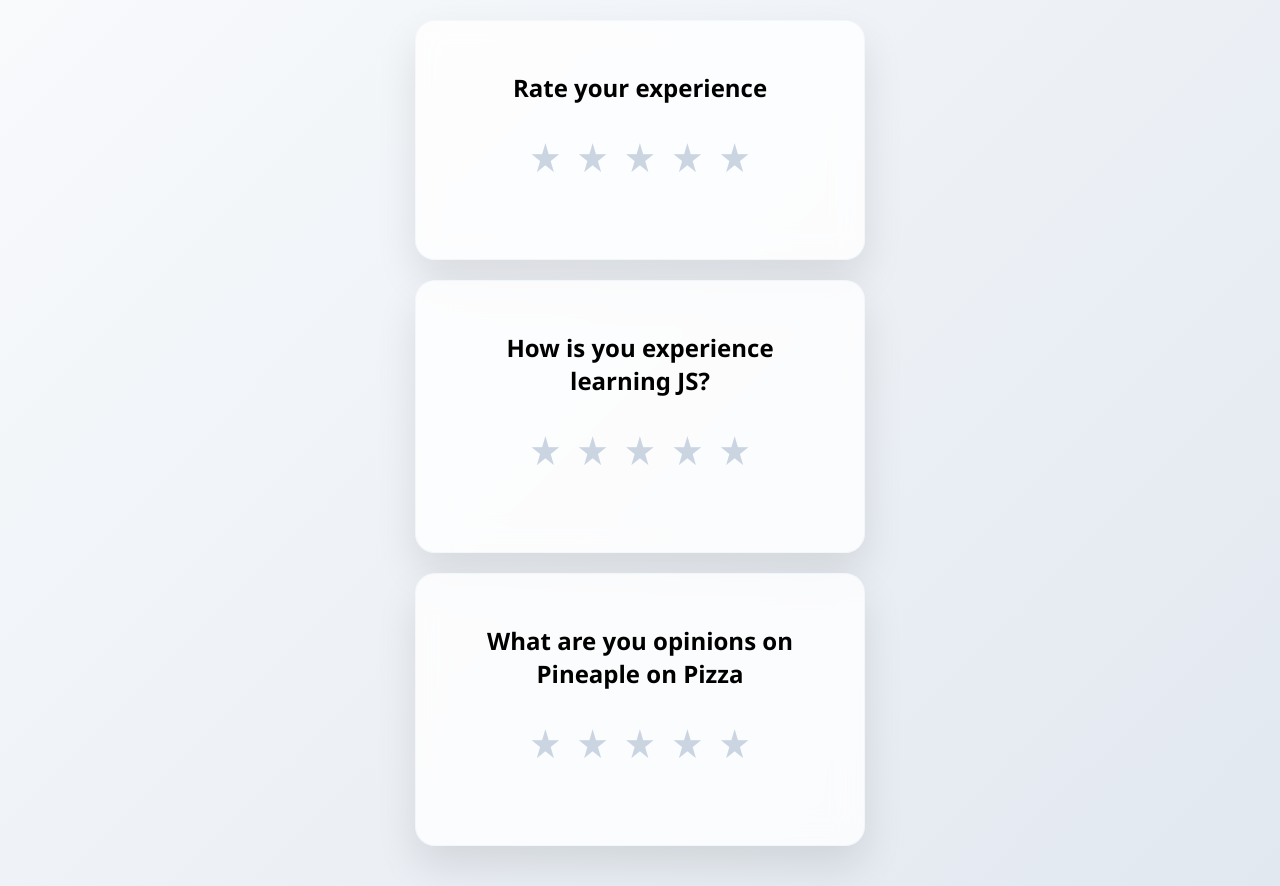
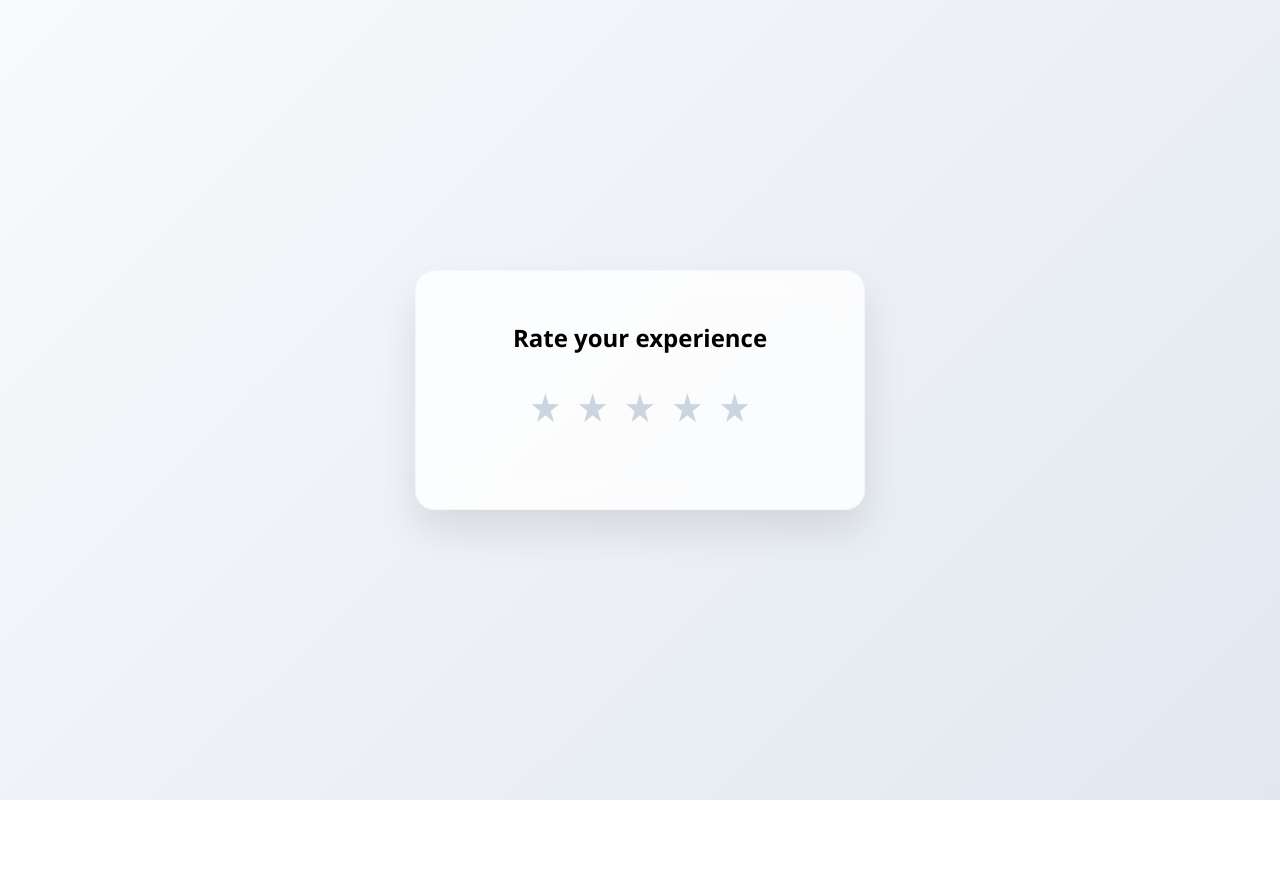
Before and after one commit to vsniranjan/rating-ui, a React app: page / in a window 1280 px wide. After the commit the page ends 800 px from the top, so only its background shows below. Built offline with nearby package versions, Linux system fonts and the light colour scheme; the HTML template or start-up script is replaced by a standard one.

Commit message:
Component composition

```diff
--- a/src/App.jsx
+++ b/src/App.jsx
@@ -3,17 +3,6 @@ const App = () => {
   return (
     <div className='container'>
       <Rating />
-      <Rating question='How is you experience learning JS?' />
-      <Rating
-        question='What are you opinions on Pineaple on Pizza'
-        feedbackMessages={[
-          "Hate it",
-          "Dislike it",
-          "Meh",
-          "Like it",
-          "Love it",
-        ]}
-      />
     </div>
   );
 };
--- a/src/components/Rating.jsx
+++ b/src/components/Rating.jsx
@@ -1,4 +1,5 @@
 import { useState } from "react";
+import Star from "./Star";
 
 const Rating = ({
   question = "Rate your experience",
@@ -14,15 +15,15 @@ const Rating = ({
       <h2>{question}</h2>
       <div className='stars'>
         {stars.map((star) => (
-          <span
-            onClick={() => setRating(star)}
-            onMouseEnter={() => setHover(star)}
-            onMouseLeave={() => setHover(0)}
+          <Star
             key={star}
-            className={`star ${star <= (hover || rating) ? "active" : ""}`}
-          >
-            {"\u2605"}
-          </span>
+            star={star}
+            rating={rating}
+            hover={hover}
+            ratingClick={setRating}
+            mouseEnter={setHover}
+            mouseLeave={setHover}
+          />
         ))}
       </div>
       <p className='feedback'>{feedbackMessages[rating - 1]}</p>
--- /dev/null
+++ b/src/components/Star.jsx
@@ -0,0 +1,14 @@
+const Star = ({ star, rating, hover, ratingClick, mouseEnter, mouseLeave }) => {
+  return (
+    <span
+      className={`star ${star <= (hover || rating) ? "active" : ""}`}
+      onClick={() => ratingClick(star)}
+      onMouseEnter={() => mouseEnter(star)}
+      onMouseLeave={() => mouseLeave(0)}
+    >
+      {"\u2605"}
+    </span>
+  );
+};
+
+export default Star;
```
